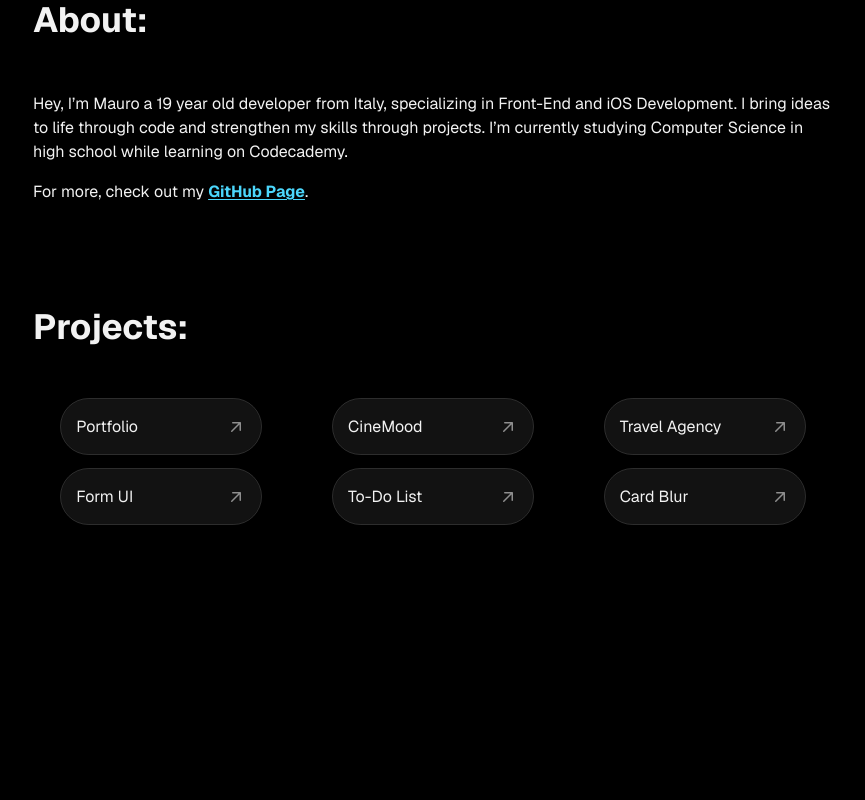
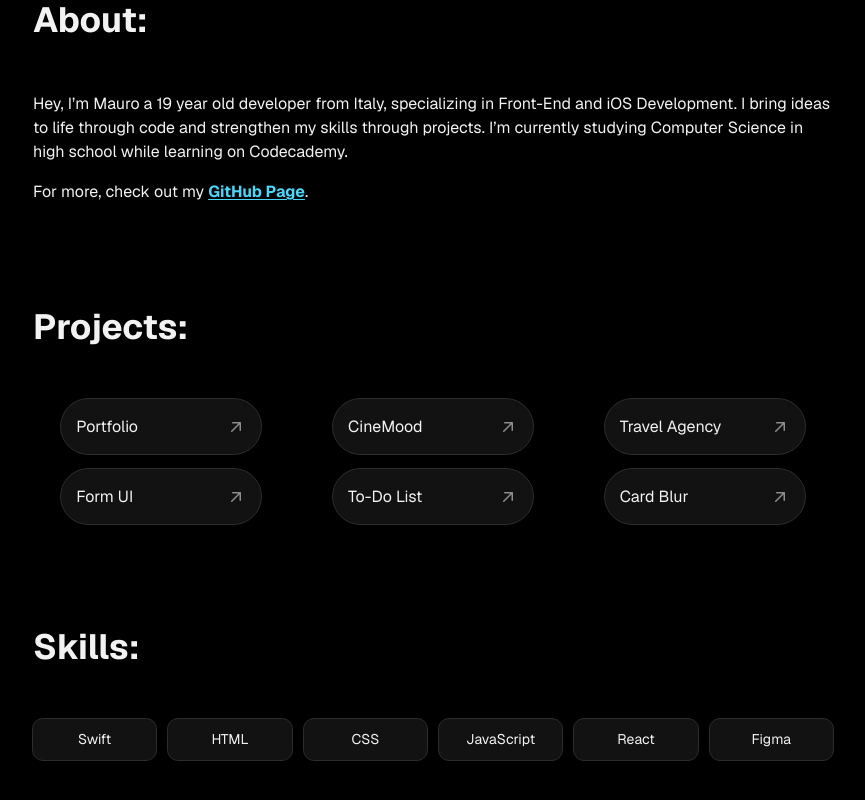
Before and after one commit to mauromltn/portfolio, a React (Vite) app: page / in a window 1280 px wide. Shown: the part 803-1603 px from the top of the page, without its empty margins (207-1072 px from the left). Before the commit the page ends 1377 px from the top, so only its background shows below. Built offline with nearby package versions, Linux system fonts and the light colour scheme.

Commit message:
feat: Add Skill component and styles

```diff
--- a/src/App.tsx
+++ b/src/App.tsx
@@ -3,6 +3,7 @@ import Hero from './components/ui/Hero'
 import About from './components/ui/About'
 import './styles/globals.scss'
 import Project from './components/ui/Project'
+import Skill from './components/ui/Skill'
 
 function App() {
 
@@ -13,6 +14,7 @@ function App() {
       <main>
         <About />
         <Project />
+        <Skill />
       </main>
     </>
   )
--- /dev/null
+++ b/src/components/ui/Skill.tsx
@@ -0,0 +1,19 @@
+import styles from '../../styles/Skill.module.scss'
+
+function Skill() {
+   return (
+      <>
+      <h1>Skills:</h1>
+        <div className={styles.skills}>
+          <p>Swift</p>
+          <p>HTML</p>
+          <p>CSS</p>
+          <p>JavaScript</p>
+          <p>React</p>
+          <p>Figma</p>
+        </div>
+      </>
+   )
+}
+
+export default Skill
--- /dev/null
+++ b/src/styles/Skill.module.scss
@@ -0,0 +1,15 @@
+.skills {
+   display: grid;
+   grid-template-columns: repeat(auto-fill, minmax(120px, 1fr));
+   gap: 12px;
+
+   p {
+      font-size: 14px;
+      margin: 0;
+      padding: 10px 20px;
+      background-color: var(--color-background);
+      outline: 1px solid var(--color-border);
+      border-radius: 10px;
+      text-align: center;
+   }
+}
```
